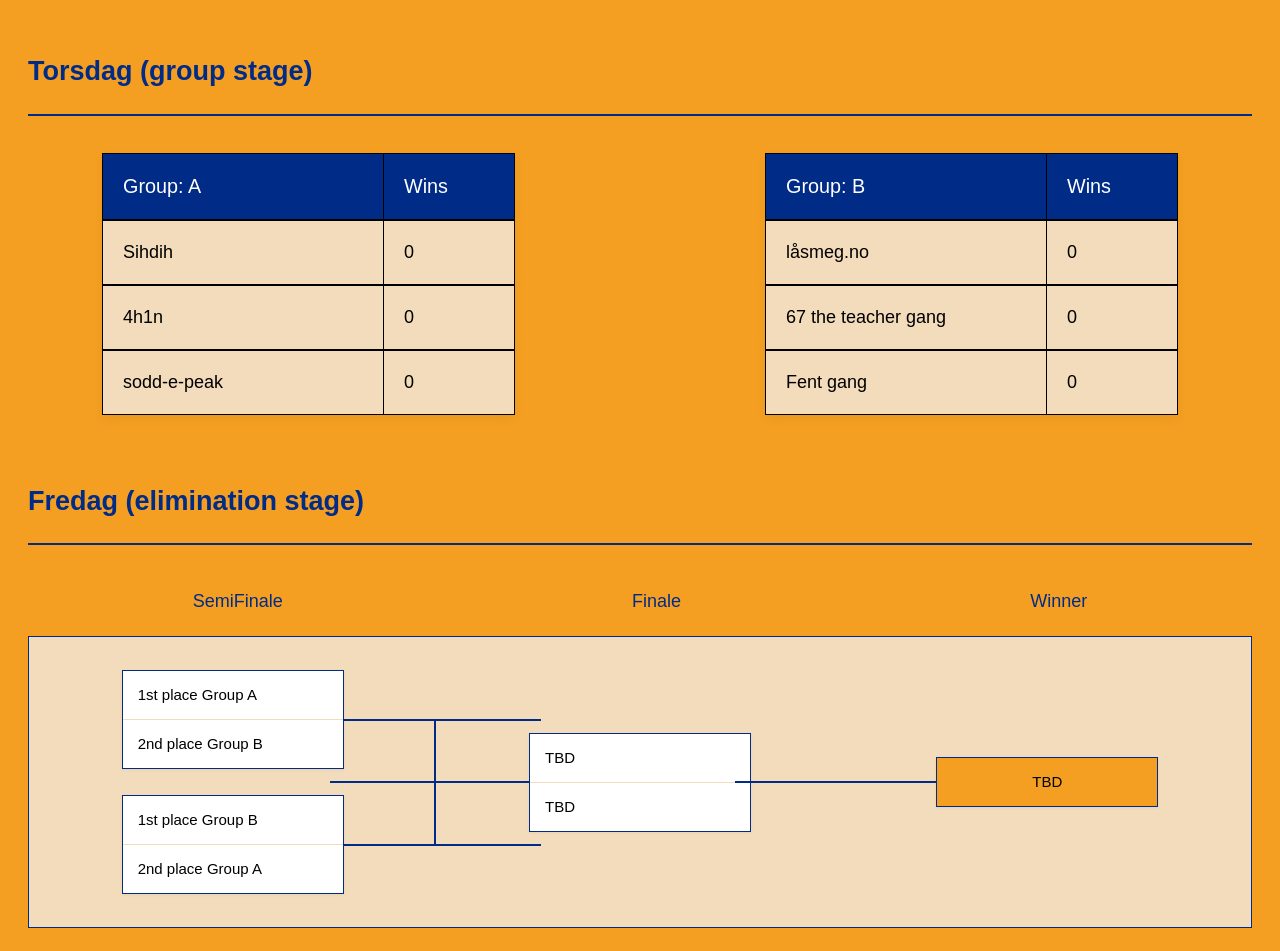
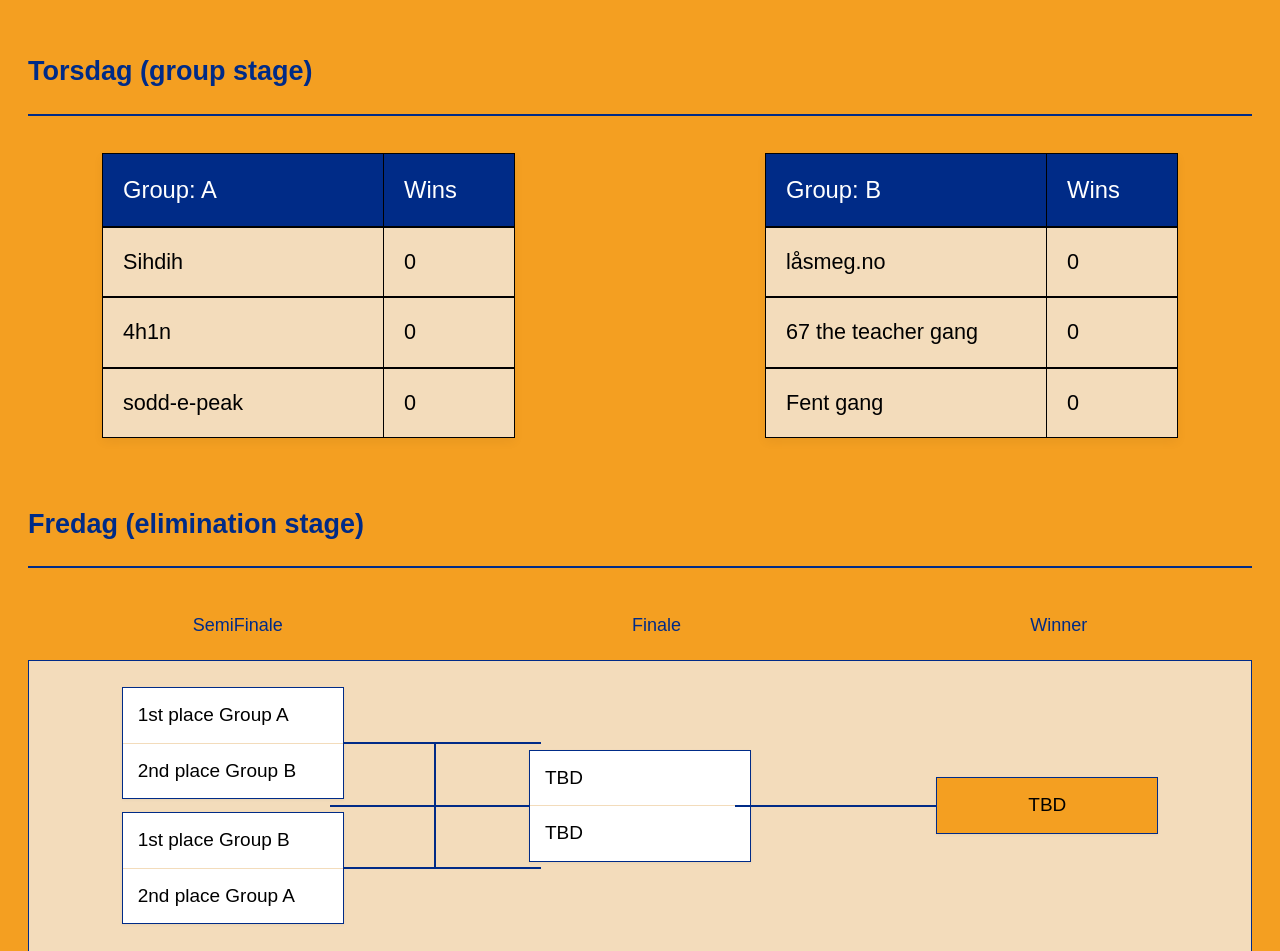
Before and after one commit to oleksiimoravskyi/Tiller_cs2_tournament, a plain HTML site: page index.html in a window 1280 px wide. Shown: the top 951 px of the page. Drawn offline with Linux system fonts and the light colour scheme; a web font is replaced by a local one.

Commit message:
add bigger text

```diff
--- a/style.css
+++ b/style.css
@@ -29,6 +29,7 @@ gap: 250px;
 margin-bottom: 65px;
 justify-content: center;
 margin-top: 37px;
+font-size: larger;
 }
 
 .group-table table {
@@ -115,7 +116,7 @@ margin: 0 auto;
 
 .participant {
 padding: 12px 15px;
-font-size: 15px;
+font-size: 19px;
 line-height: 1.6;
 }
 
```
